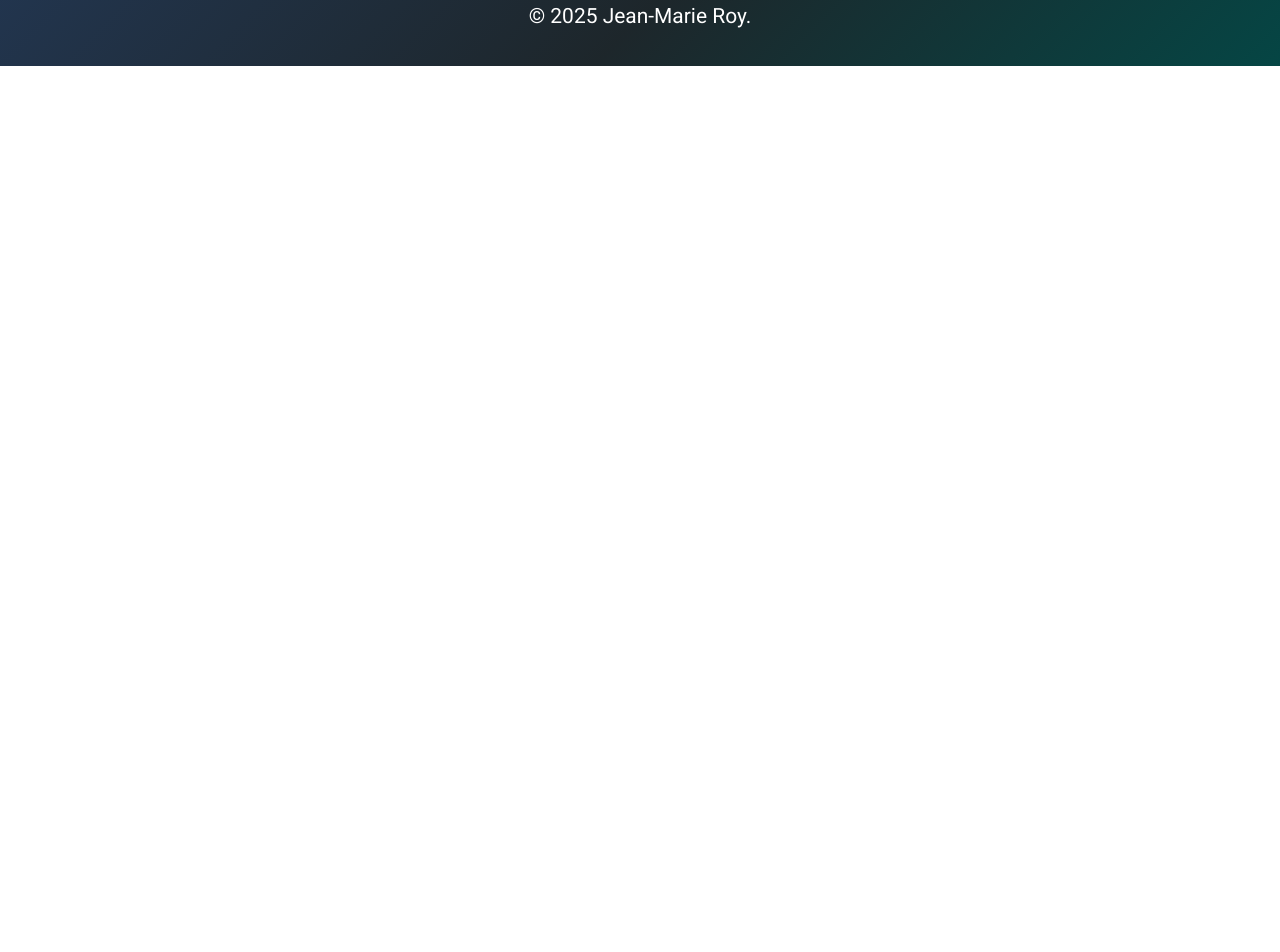
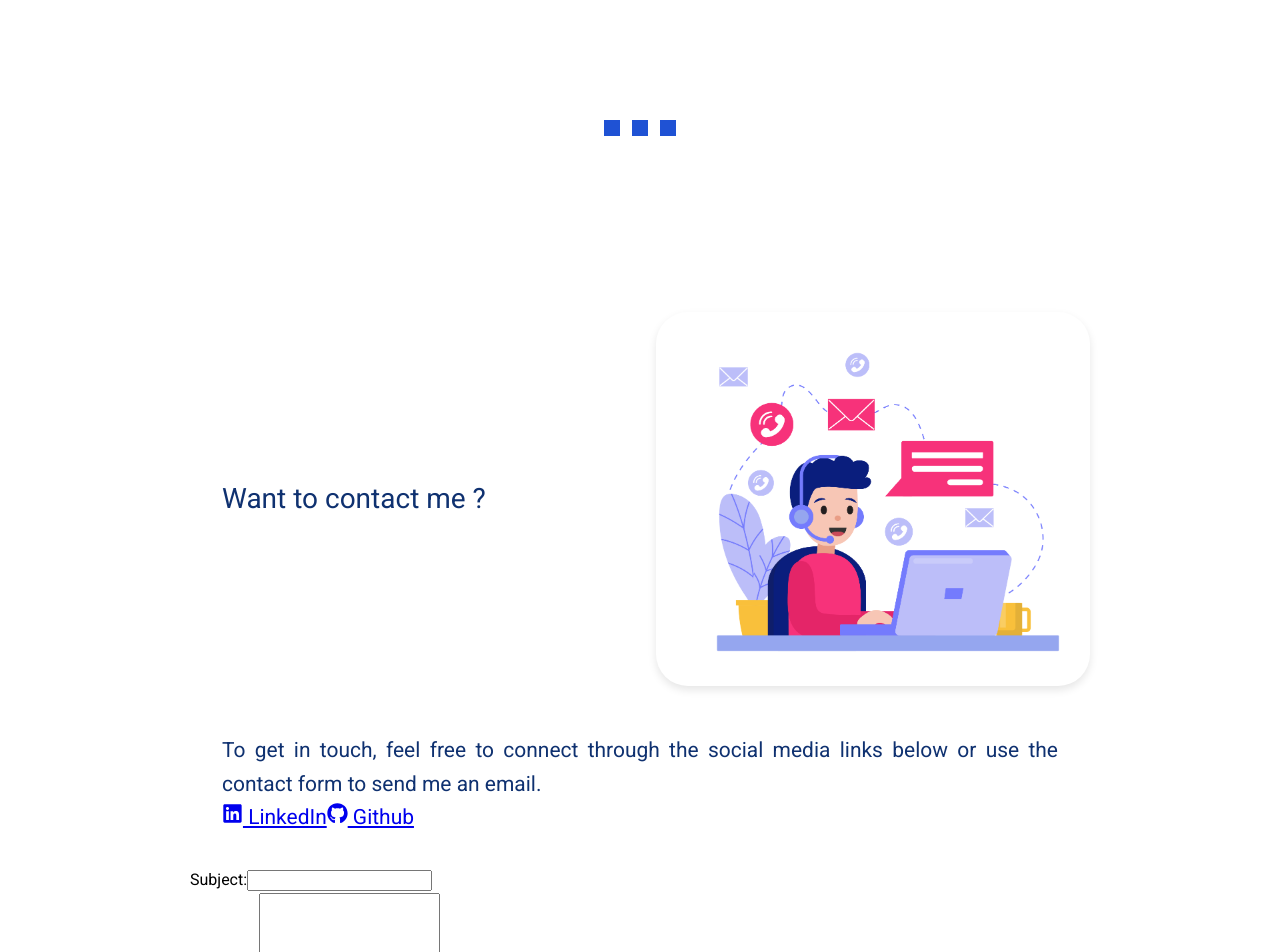
Before and after one commit to jeanmroy/Portfolio_React, a React (Vite) app: page /contact in a window 1280 px wide. Shown: the part 140-1092 px from the top of the page. Before the commit the page ends 800 px from the top, so only its background shows below. Built offline with nearby package versions, Linux system fonts and the light colour scheme.

Commit message:
Add contact page

```diff
--- a/src/components/App.tsx
+++ b/src/components/App.tsx
@@ -9,6 +9,7 @@ const background: Record<string, string> = {
 	'/': 'bg-overlay1',
 	'/about': 'bg-overlay1',
 	'/projects': 'bg-overlay2',
+	'/contact': 'bg-overlay3',
 }
 
 function Layout() {
--- a/src/components/Contact.tsx
+++ b/src/components/Contact.tsx
@@ -1,10 +1,191 @@
+import { useEffect, useRef, useState } from 'react'
+import contact from '../assets/contact.png'
+import { FaLinkedin, FaGithub } from 'react-icons/fa'
+import '../styles/App.css'
+
 function Contact() {
+	const [loaded, setLoaded] = useState(false)
+	const sec2_introRef = useRef<HTMLParagraphElement>(null)
+	const sec2_descriptionRef = useRef<HTMLParagraphElement>(null)
+	const sec2_imageRef = useRef<HTMLImageElement>(null)
+	const contactFormRef = useRef<HTMLFormElement>(null)
 
-    return (
-    <div>
-        <p>Contact</p>
-    </div>
-    );
+	useEffect(() => {
+		setTimeout(() => {
+			setLoaded(true)
+		}, 50)
+
+		const observer = new IntersectionObserver(
+			(entries) => {
+				entries.forEach((entry) => {
+					if (entry.isIntersecting) {
+						entry.target.classList.add('in-view')
+						observer.unobserve(entry.target)
+					}
+				})
+			},
+			{
+				threshold: [0, 0.2],
+				rootMargin: '0px 0px -50px 0px',
+			}
+		)
+
+		const elementsToObserve = [
+			sec2_introRef,
+			sec2_descriptionRef,
+			sec2_imageRef,
+			contactFormRef,
+		]
+		elementsToObserve.forEach((ref) => {
+			if (ref.current) observer.observe(ref.current)
+		})
+
+		const checkElements = () => {
+			elementsToObserve.forEach((ref) => {
+				if (ref.current) {
+					const rect = ref.current.getBoundingClientRect()
+					const isVisible =
+						rect.top < window.innerHeight && rect.bottom > 0
+					if (isVisible) {
+						ref.current.classList.add('in-view')
+					}
+				}
+			})
+		}
+
+		const timer = setTimeout(checkElements, 200)
+		window.addEventListener('resize', checkElements)
+
+		return () => {
+			observer.disconnect()
+			clearTimeout(timer)
+			window.removeEventListener('resize', checkElements)
+		}
+	}, [])
+
+	const handleSubmit = async (event: React.FormEvent) => {
+		event.preventDefault()
+		const formData = new FormData(contactFormRef.current!)
+		const subject = formData.get('subject') as string
+		const message = formData.get('message') as string
+
+		try {
+			const response = await fetch('/api/contact/send', {
+				method: 'POST',
+				headers: {
+					'Content-Type': 'application/x-www-form-urlencoded', // Set the correct content type
+				},
+				body: new URLSearchParams({ subject, message }).toString(), // Convert data to URL-encoded format
+			})
+
+			const data = await response.json()
+
+			if (response.ok) {
+				console.log('Success:', data)
+				alert('Message sent successfully!')
+				if (contactFormRef.current) {
+					contactFormRef.current.reset()
+				}
+			} else {
+				console.error('Error:', data)
+				alert(
+					`Failed to send message: ${data.error || 'Unknown error'}`
+				)
+			}
+		} catch (error) {
+			console.error('Fetch error:', error)
+			alert('Failed to send message. Please try again later.')
+		}
+	}
+
+	return (
+		<div>
+			<main className="content-grid">
+				{/* Section 1 - Title*/}
+				<section className="full-width section-title">
+					<h1 className="site-title">Contact</h1>
+					<div
+						className={`indicator-squares ${loaded ? 'loaded' : ''}`}
+					>
+						<span className="square slide-in"></span>
+						<span className="square slide-in"></span>
+						<span className="square slide-in"></span>
+					</div>
+					<p></p>
+				</section>
+
+				{/* Section 2 - Description*/}
+				<section className="full-width bg-secondary section-secondary">
+					<div>
+						<p className="intro slide-in" ref={sec2_introRef}>
+							Want to contact me ?
+						</p>
+						<img
+							className="slide-in from-right contact"
+							ref={sec2_imageRef}
+							src={contact}
+							alt="Contact"
+						/>
+					</div>
+					<p
+						className="description slide-in "
+						ref={sec2_descriptionRef}
+					>
+						To get in touch, feel free to connect through the social
+						media links below or use the contact form to send me an
+						email. <br></br>
+						<a
+							href="https://www.linkedin.com/in/jean-marie-roy/"
+							target="_blank"
+							rel="noopener noreferrer"
+						>
+							<FaLinkedin /> LinkedIn
+						</a>
+						<a
+							href="https://github.com/jeanmroy"
+							target="_blank"
+							rel="noopener noreferrer"
+						>
+							<FaGithub /> Github
+						</a>
+					</p>
+					<form
+						ref={contactFormRef}
+						onSubmit={handleSubmit}
+						className="contact-form slide-in from-right"
+					>
+						<div className="form-group">
+							<label htmlFor="subject" className="form-label">
+								Subject:
+							</label>
+							<input
+								type="text"
+								id="subject"
+								name="subject"
+								className="form-input"
+								required
+							/>
+						</div>
+						<div className="form-group">
+							<label htmlFor="message" className="form-label">
+								Message:
+							</label>
+							<textarea
+								id="message"
+								name="message"
+								className="form-textarea"
+								rows={5}
+								required
+							></textarea>
+						</div>
+						<button type="submit" className="form-button">
+							Send Message
+						</button>
+					</form>
+				</section>
+			</main>
+		</div>
+	)
 }
 
-export default Contact;
+export default Contact
```
